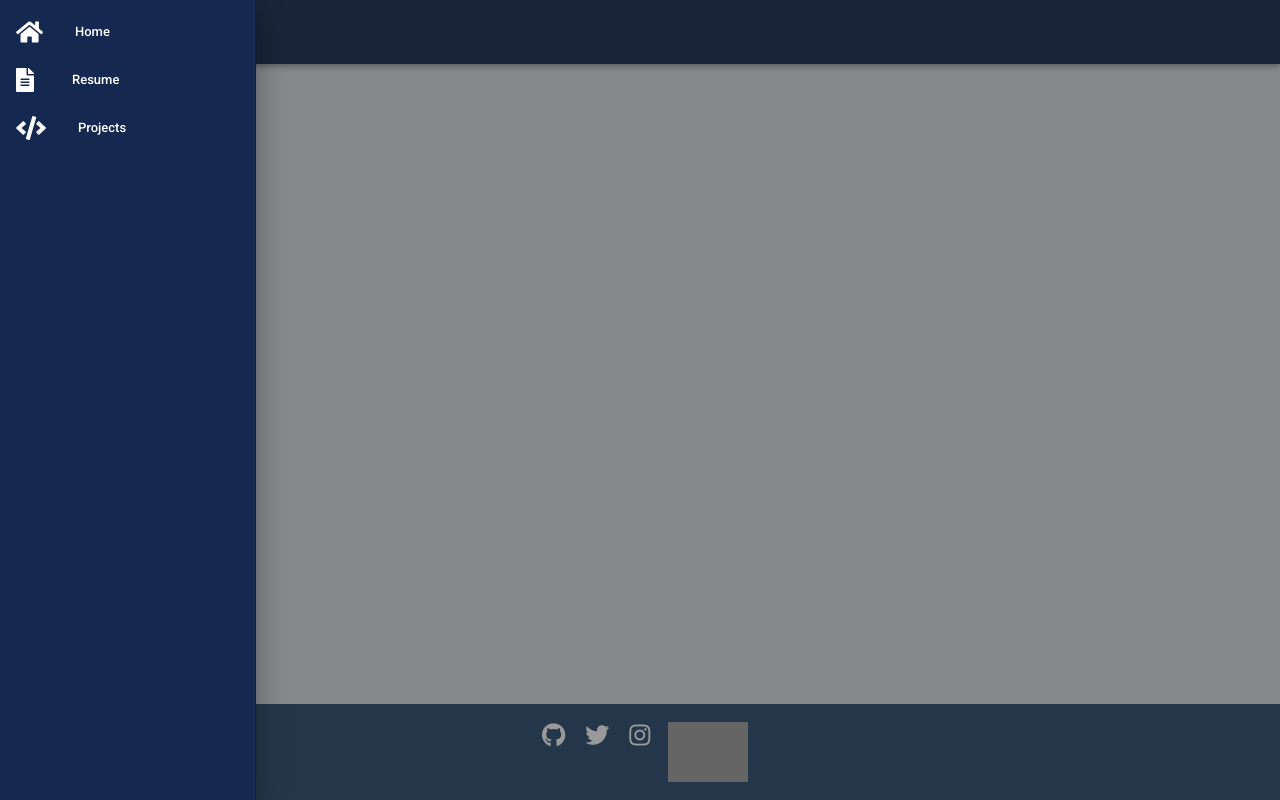
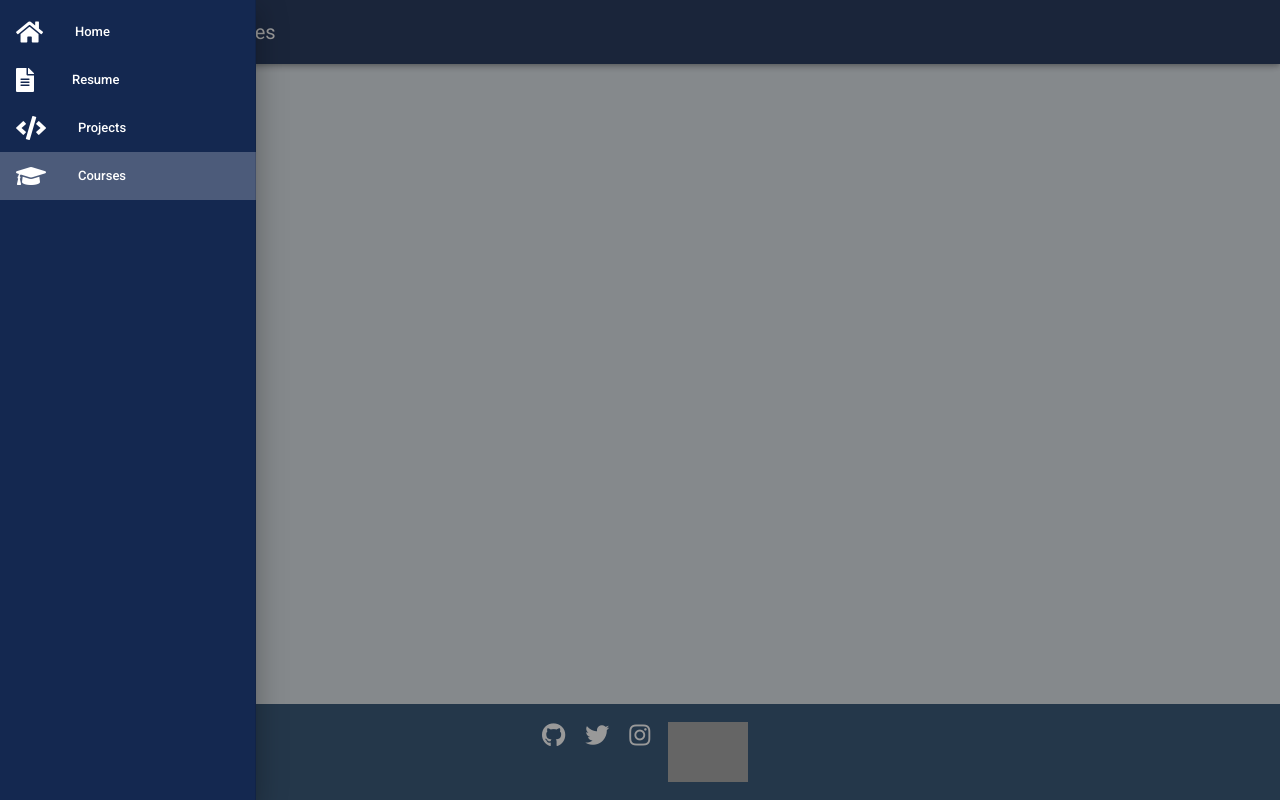
Before and after one commit to agentile1990/agentile1990.github.io, a Vue app: page /courses in a window 1280 px wide. Both pictures are taken after a click on the button 28 px from the left and 32 px from the top of the page. Built offline with nearby package versions, Linux system fonts and the light colour scheme; grey boxes are pictures that could not be loaded.

Commit message:
Add Courses Page

```diff
--- a/src/App.vue
+++ b/src/App.vue
@@ -26,6 +26,15 @@
           </v-list-item-action>
           <v-list-item-content>
             <v-list-item-title>Projects</v-list-item-title>
+          </v-list-item-content>
+        </v-list-item>
+
+        <v-list-item link to="/courses">
+          <v-list-item-action>
+            <v-icon>fas fa-graduation-cap</v-icon>
+          </v-list-item-action>
+          <v-list-item-content>
+            <v-list-item-title>Courses</v-list-item-title>
           </v-list-item-content>
         </v-list-item>
       </v-list>
--- a/src/router/index.js
+++ b/src/router/index.js
@@ -21,6 +21,12 @@ const routes = [
     name: "Resume",
     component: () =>
       import(/* webpackChunkName: "resume" */ "../views/Resume.vue")
+  },
+  {
+    path: "/courses",
+    name: "Courses",
+    component: () =>
+      import(/* webpackChunkName: "courses" */ "../views/Courses.vue")
   }
 ];
 
--- /dev/null
+++ b/src/views/Courses.vue
@@ -0,0 +1,15 @@
+<template>
+  <v-container class="full-height" fluid>
+    <v-row align="center" justify="center">
+      <v-col cols="12" sm="9" md="8" lg="7"> </v-col>
+    </v-row>
+  </v-container>
+</template>
+
+<script>
+export default {
+  name: "Courses",
+  data: () => ({}),
+  methods: {}
+};
+</script>
```
